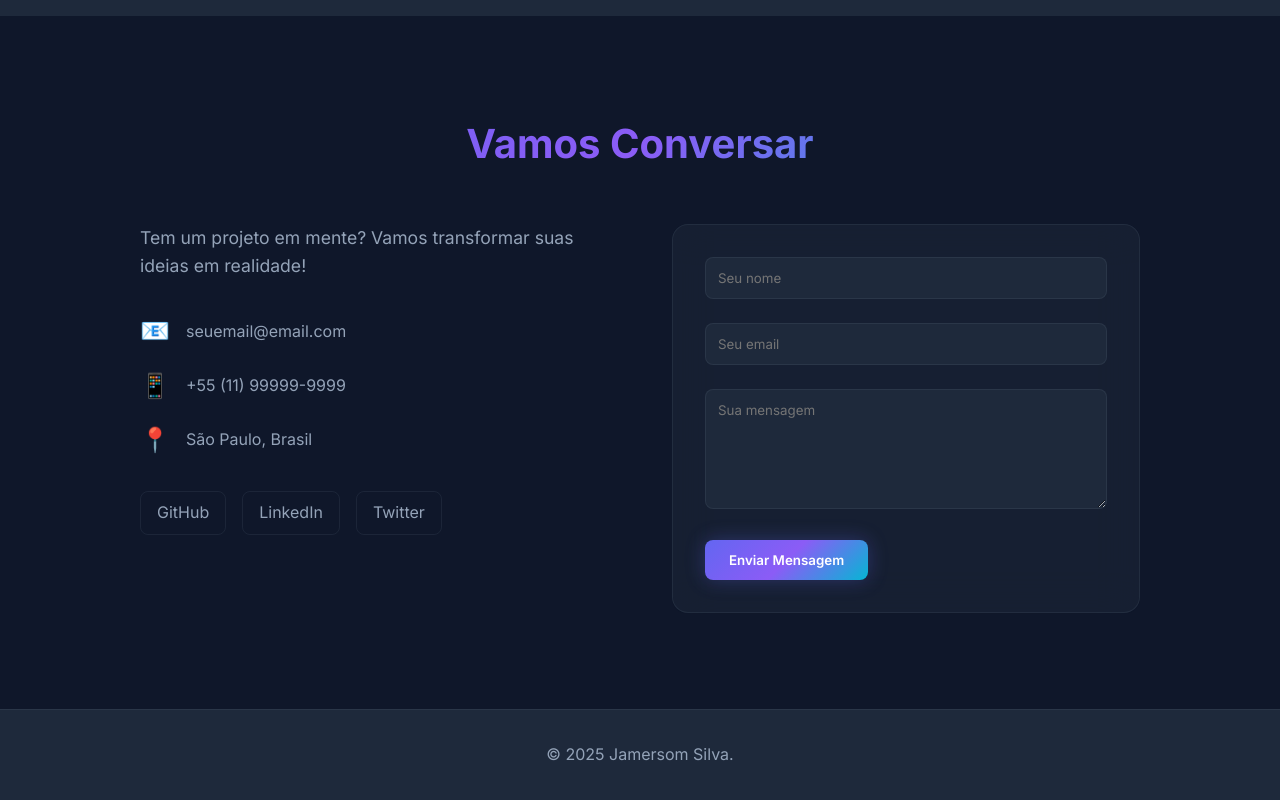
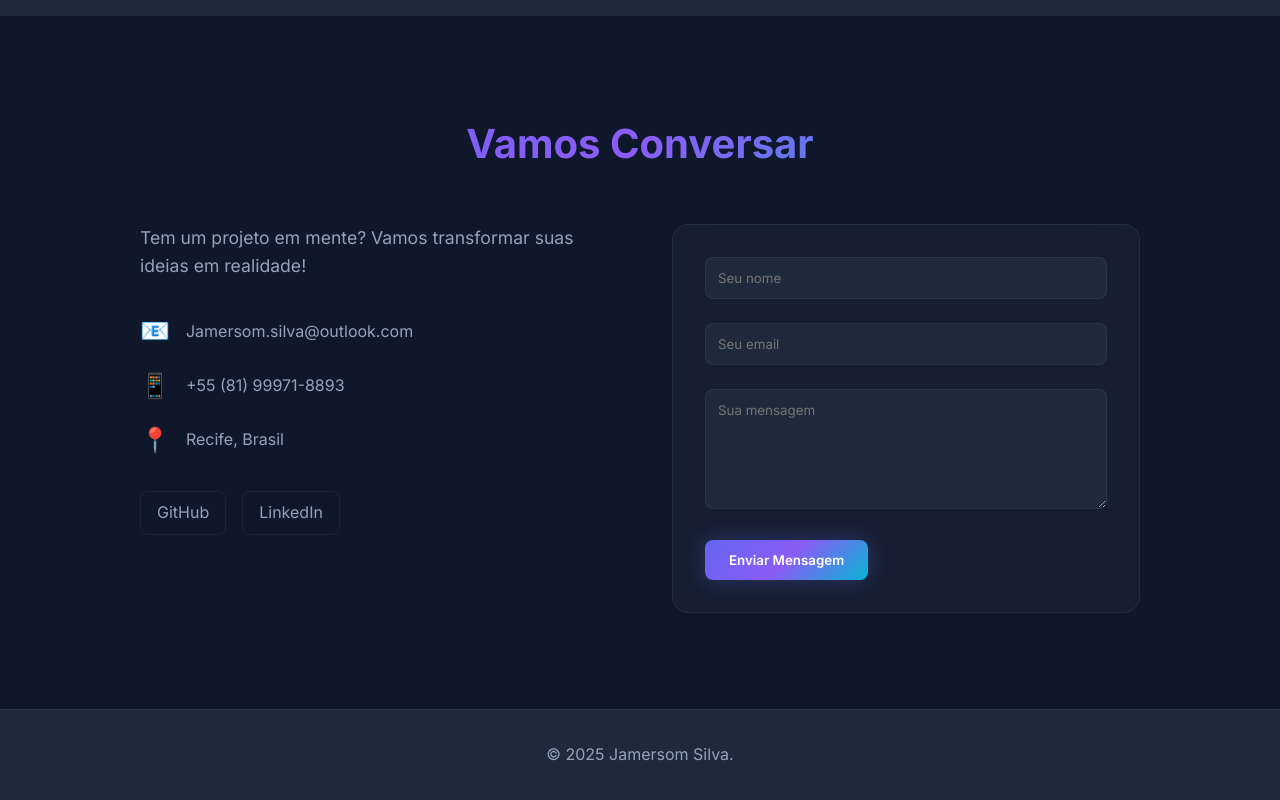
Before and after one commit to Jamersom-silva/portfolio, a website built with Vite: page index.html in a window 1280 px wide. Shown: the part 2855-3655 px from the top of the page. Built offline with nearby package versions, Linux system fonts and the light colour scheme.

Commit message:
adicionando as redes sociais

```diff
--- a/index.html
+++ b/index.html
@@ -421,21 +421,21 @@
           <div class="contact-methods">
             <div class="contact-method">
               <span class="contact-icon">📧</span>
-              <span class="contact-text">seuemail@email.com</span>
+              <span class="contact-text">Jamersom.silva@outlook.com</span>
             </div>
             <div class="contact-method">
               <span class="contact-icon">📱</span>
-              <span class="contact-text">+55 (11) 99999-9999</span>
+              <span class="contact-text">+55 (81) 99971-8893</span>
             </div>
             <div class="contact-method">
               <span class="contact-icon">📍</span>
-              <span class="contact-text">São Paulo, Brasil</span>
+              <span class="contact-text">Recife, Brasil</span>
             </div>
           </div>
           <div class="social-links">
-            <a href="#" class="social-link">GitHub</a>
-            <a href="#" class="social-link">LinkedIn</a>
-            <a href="#" class="social-link">Twitter</a>
+            <a href="https://github.com/Jamersom-silva" class="social-link">GitHub</a>
+            <a href="https://www.linkedin.com/in/jamersom-silva/" class="social-link">LinkedIn</a>
+
           </div>
         </div>
         <form class="contact-form">
```
